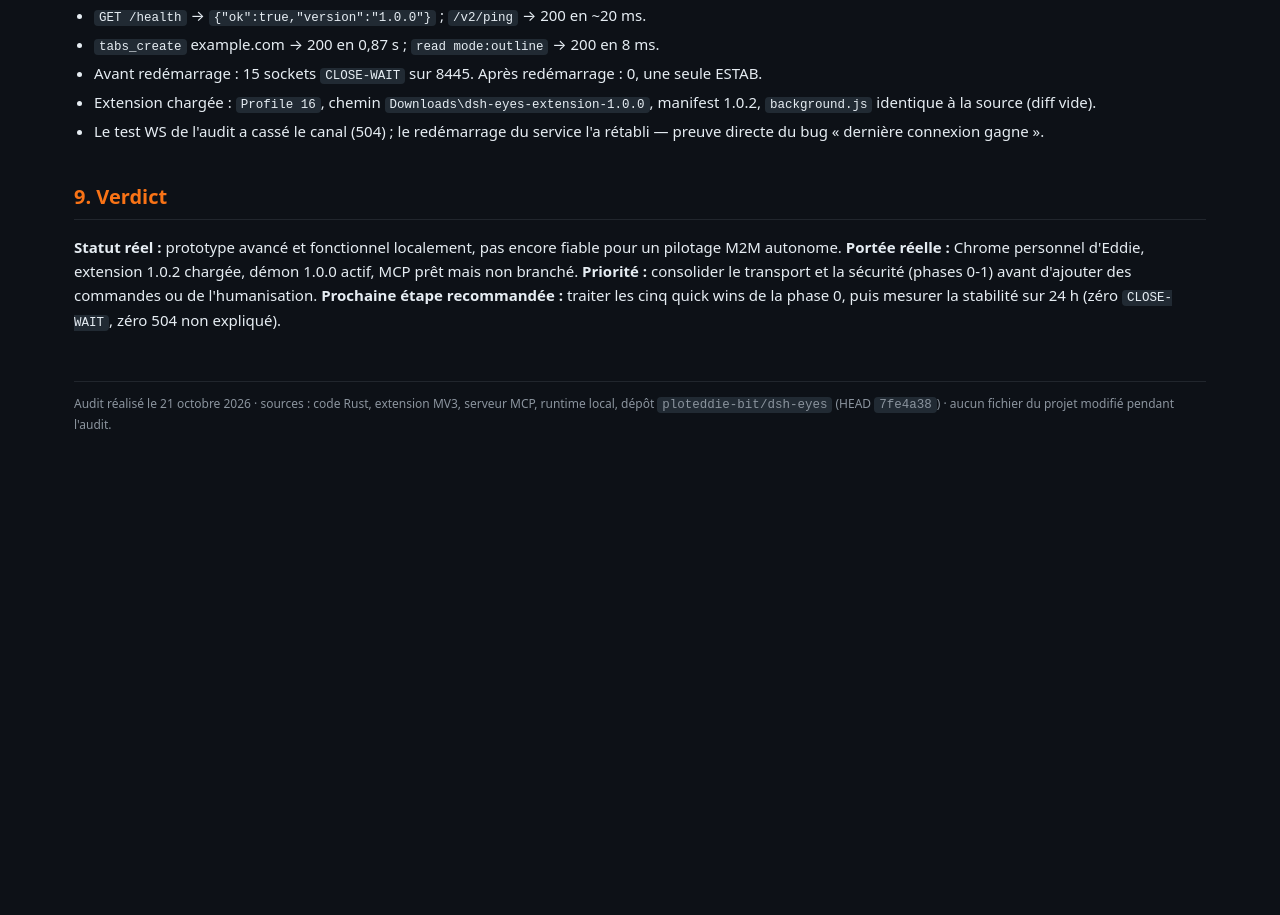
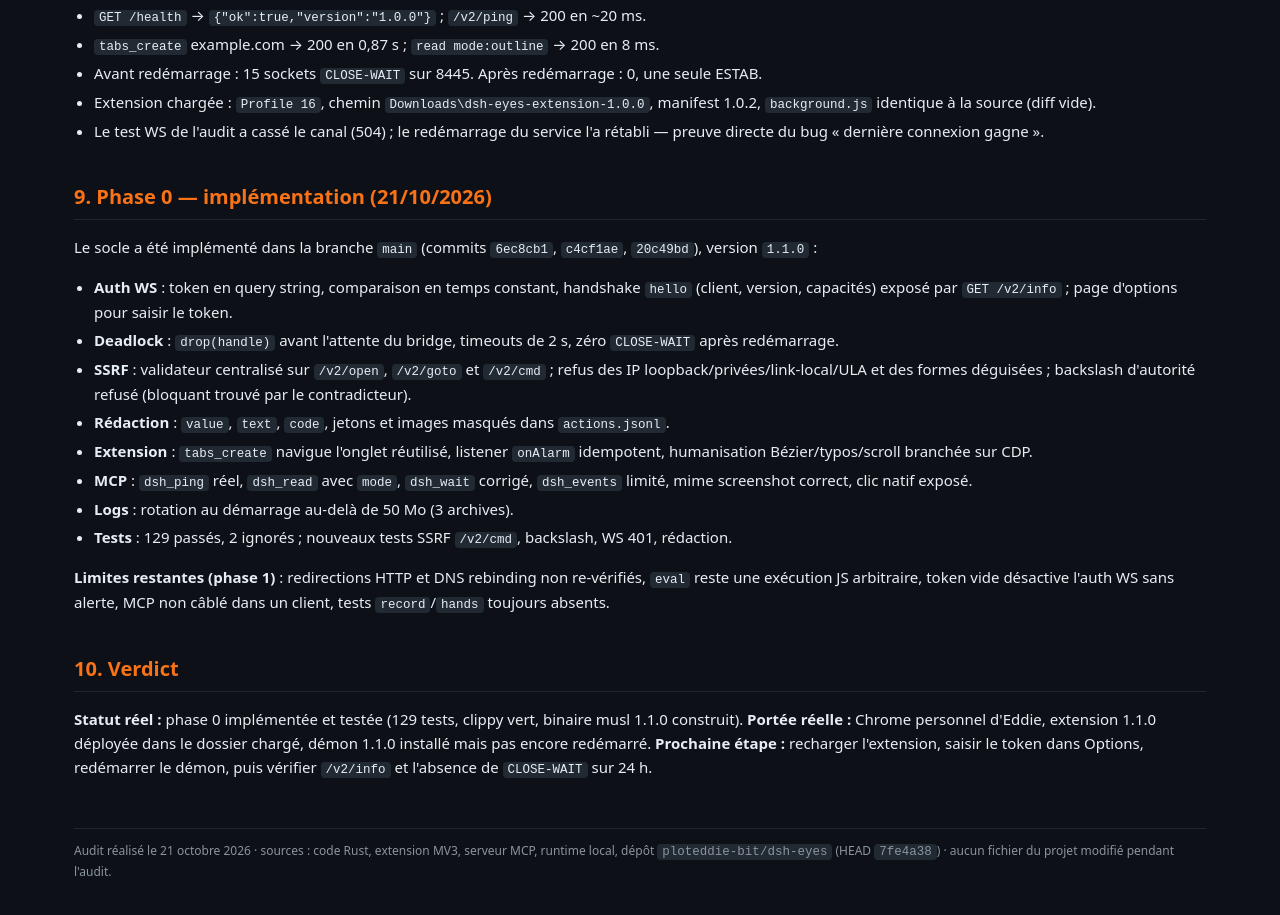
Before and after one commit to ploteddie-bit/dsh-eyes, a browser extension: page docs/audit-2026-10-21.html in a window 1280 px wide. Shown: the part 5606-6521 px from the top of the page. Before the commit the page ends 6120 px from the top, so only its background shows below. Drawn offline with Linux system fonts and the light colour scheme.

Commit message:
docs(v1.1.0): statut phase 0, limites restantes et verdict

```diff
--- a/docs/audit-2026-10-21.html
+++ b/docs/audit-2026-10-21.html
@@ -220,8 +220,22 @@
     <li>Le test WS de l'audit a cassé le canal (504) ; le redémarrage du service l'a rétabli — preuve directe du bug « dernière connexion gagne ».</li>
   </ul>
 
-  <h2>9. Verdict</h2>
-  <p><b>Statut réel :</b> prototype avancé et fonctionnel localement, pas encore fiable pour un pilotage M2M autonome. <b>Portée réelle :</b> Chrome personnel d'Eddie, extension 1.0.2 chargée, démon 1.0.0 actif, MCP prêt mais non branché. <b>Priorité :</b> consolider le transport et la sécurité (phases 0-1) avant d'ajouter des commandes ou de l'humanisation. <b>Prochaine étape recommandée :</b> traiter les cinq quick wins de la phase 0, puis mesurer la stabilité sur 24 h (zéro <code>CLOSE-WAIT</code>, zéro 504 non expliqué).</p>
+  <h2>9. Phase 0 — implémentation (21/10/2026)</h2>
+  <p>Le socle a été implémenté dans la branche <code>main</code> (commits <code>6ec8cb1</code>, <code>c4cf1ae</code>, <code>20c49bd</code>), version <code>1.1.0</code> :</p>
+  <ul>
+    <li><b>Auth WS</b> : token en query string, comparaison en temps constant, handshake <code>hello</code> (client, version, capacités) exposé par <code>GET /v2/info</code> ; page d'options pour saisir le token.</li>
+    <li><b>Deadlock</b> : <code>drop(handle)</code> avant l'attente du bridge, timeouts de 2 s, zéro <code>CLOSE-WAIT</code> après redémarrage.</li>
+    <li><b>SSRF</b> : validateur centralisé sur <code>/v2/open</code>, <code>/v2/goto</code> et <code>/v2/cmd</code> ; refus des IP loopback/privées/link-local/ULA et des formes déguisées ; backslash d'autorité refusé (bloquant trouvé par le contradicteur).</li>
+    <li><b>Rédaction</b> : <code>value</code>, <code>text</code>, <code>code</code>, jetons et images masqués dans <code>actions.jsonl</code>.</li>
+    <li><b>Extension</b> : <code>tabs_create</code> navigue l'onglet réutilisé, listener <code>onAlarm</code> idempotent, humanisation Bézier/typos/scroll branchée sur CDP.</li>
+    <li><b>MCP</b> : <code>dsh_ping</code> réel, <code>dsh_read</code> avec <code>mode</code>, <code>dsh_wait</code> corrigé, <code>dsh_events</code> limité, mime screenshot correct, clic natif exposé.</li>
+    <li><b>Logs</b> : rotation au démarrage au-delà de 50 Mo (3 archives).</li>
+    <li><b>Tests</b> : 129 passés, 2 ignorés ; nouveaux tests SSRF <code>/v2/cmd</code>, backslash, WS 401, rédaction.</li>
+  </ul>
+  <p><b>Limites restantes (phase 1)</b> : redirections HTTP et DNS rebinding non re-vérifiés, <code>eval</code> reste une exécution JS arbitraire, token vide désactive l'auth WS sans alerte, MCP non câblé dans un client, tests <code>record</code>/<code>hands</code> toujours absents.</p>
+
+  <h2>10. Verdict</h2>
+  <p><b>Statut réel :</b> phase 0 implémentée et testée (129 tests, clippy vert, binaire musl 1.1.0 construit). <b>Portée réelle :</b> Chrome personnel d'Eddie, extension 1.1.0 déployée dans le dossier chargé, démon 1.1.0 installé mais pas encore redémarré. <b>Prochaine étape :</b> recharger l'extension, saisir le token dans Options, redémarrer le démon, puis vérifier <code>/v2/info</code> et l'absence de <code>CLOSE-WAIT</code> sur 24 h.</p>
 
   <footer>
     Audit réalisé le 21 octobre 2026 · sources : code Rust, extension MV3, serveur MCP, runtime local, dépôt <code>ploteddie-bit/dsh-eyes</code> (HEAD <code>7fe4a38</code>) · aucun fichier du projet modifié pendant l'audit.
```
